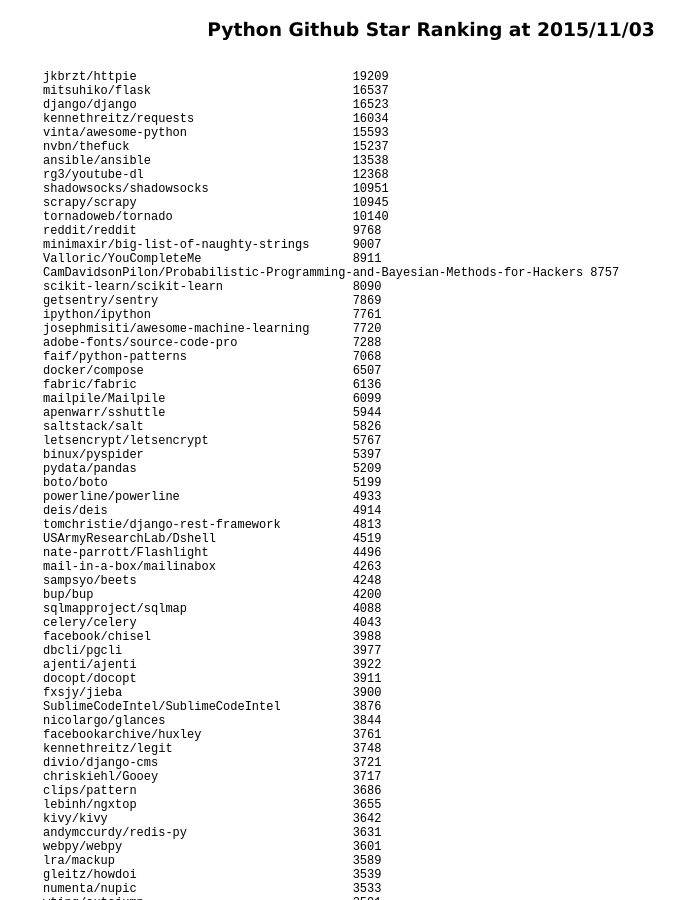
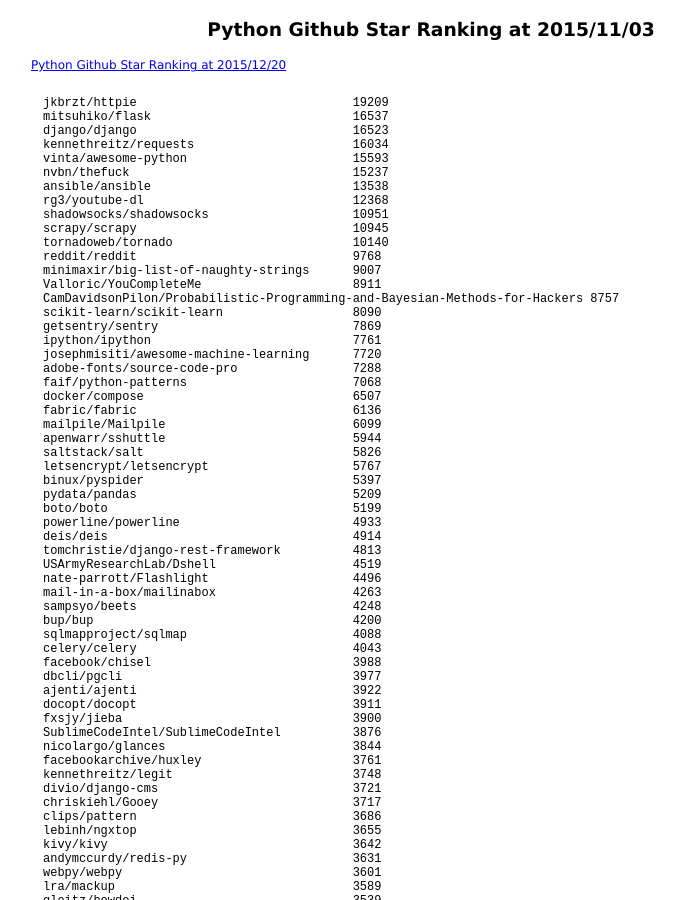
Before and after one commit to 38elements/38elements.github.com, a Jekyll site: the page built from _posts/2015-11-03-python-repository-github-star-ranking.md, in a window 1280 px wide and 900 px high. Shown: the whole window, without its empty margins (209-894 px from the left). Built offline with Jekyll 4.4.1, drawn with Linux system fonts in a browser that asks for light colours; Markdown is read by kramdown in place of the engine named in the settings.

Commit message:
Update 2015-11-03-python-repository-github-star-ranking.md

```diff
--- a/_posts/2015-11-03-python-repository-github-star-ranking.md
+++ b/_posts/2015-11-03-python-repository-github-star-ranking.md
@@ -2,6 +2,7 @@
 layout: posts
 title: Python Github Star Ranking at 2015/11/03
 ---
+[Python Github Star Ranking at 2015/12/20](/2015/12/20/python-repository-github-star-ranking.html)
 <pre style="background-color: white;border: none;">
 jkbrzt/httpie                              19209
 mitsuhiko/flask                            16537
```
